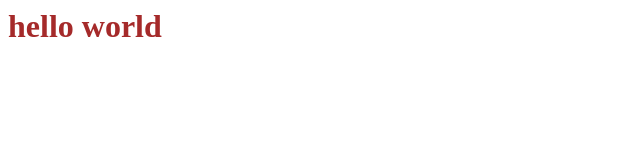
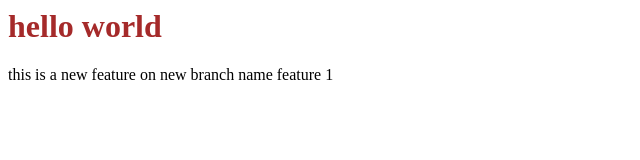
Before and after one commit to mayankchauhan61z1/local-repo, a plain HTML site: page index.html in a window 1280 px wide. Shown: the whole page, without its empty margins (0-640 px from the left). Drawn offline with Linux system fonts and the light colour scheme.

Commit message:
new function add in feature one

```diff
--- a/index.html
+++ b/index.html
@@ -1,2 +1,3 @@
 <link rel="stylesheet" href="style.css">
 <h1>hello world</h1>
+<p>this is a new feature on new branch name feature 1</p>
```
